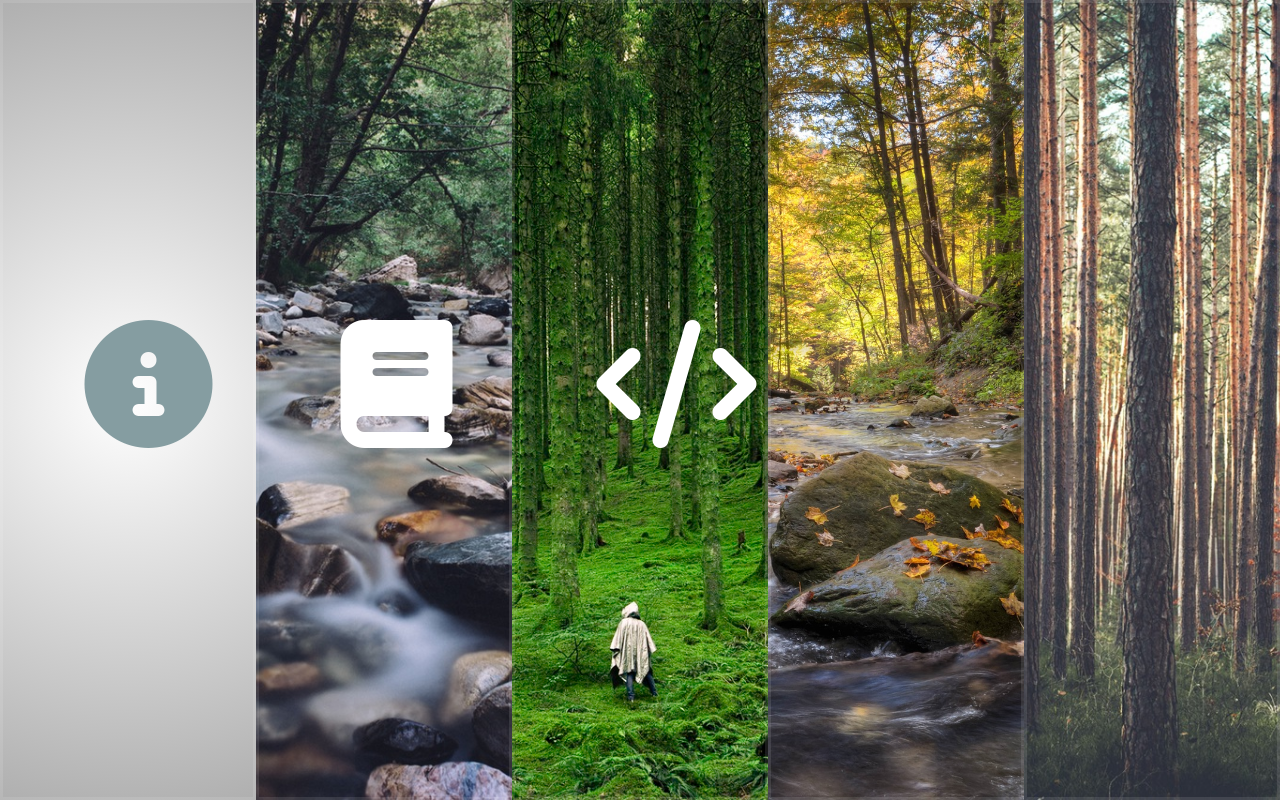
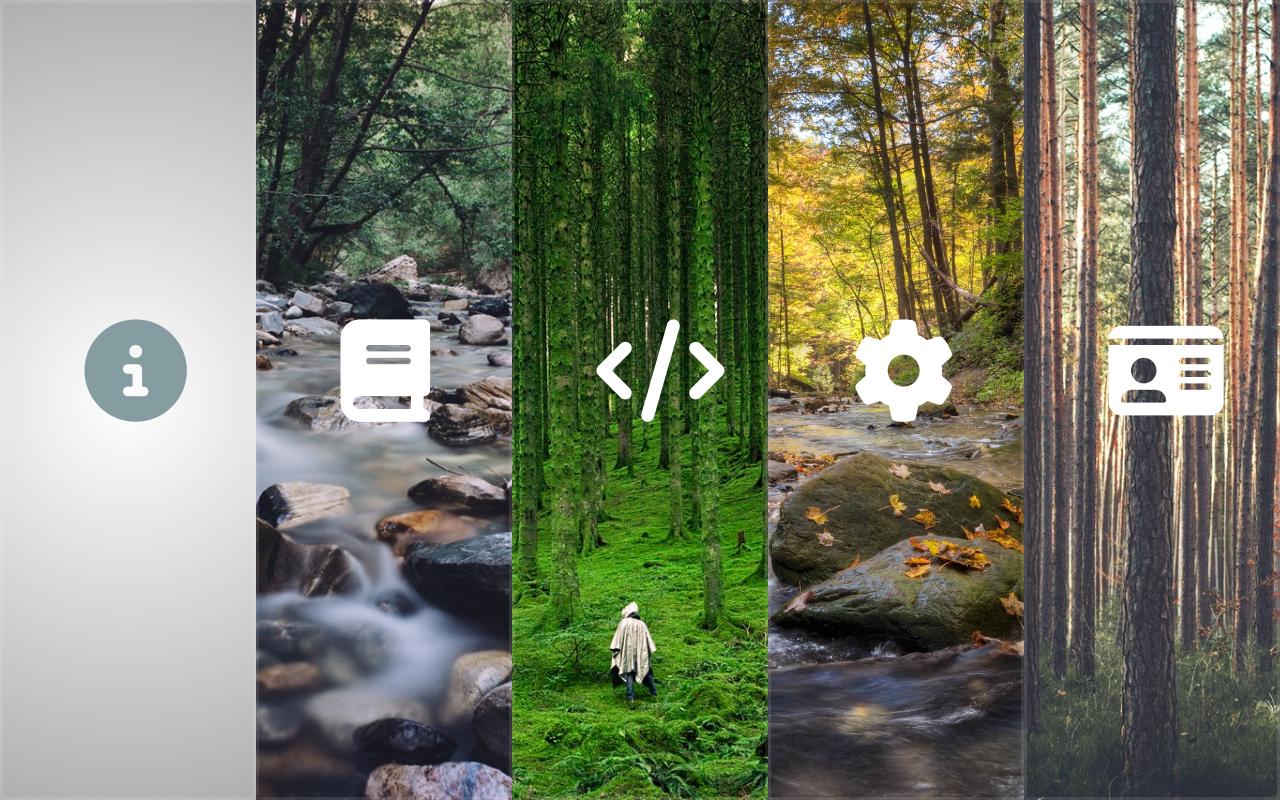
Before and after one commit to Vicula/flex-portfolio, a plain HTML site: page index.html in a window 1280 px wide. Drawn offline with Linux system fonts and the light colour scheme.

Commit message:
got the home page done without animation

```diff
--- a/css/main.css
+++ b/css/main.css
@@ -80,24 +80,36 @@ body{
 .icon-2{
   position: relative;
   top: 40%;
-  font-size: 8em;
+  font-size: 8vw;
   left:33%;
 }
 .icon-1{
   position: relative;
   top: 40%;
-  font-size: 8em;
+  font-size: 8vw;
   left:33%;
 }
 
 .icon-3{
   position: relative;
   top: 40%;
-  font-size: 8em;
+  font-size: 8vw;
   left:33%;
   /*color: #47c994;*/
   /*display: none;*/
   /*animation: bounce 0.5s cubic-bezier(0.1, 0, 0.3, 1) infinite alternate;*/
+}
+.icon-4{
+  position: relative;
+  top: 40%;
+  font-size: 8vw;
+  left:33%;
+}
+.icon-5{
+  position: relative;
+  top: 40%;
+  font-size: 8vw;
+  left:33%;
 }
 .home .panel:hover{
   background: radial-gradient(circle at center, rgba(255,255,255,1), rgba(175,175,175,1) );
@@ -113,6 +125,12 @@ body{
 }
 .home .panel:hover .icon-1{
   color: #859da1
+}
+.home .panel:hover .icon-4{
+  color: #f8bb24
+}
+.home .panel:hover .icon-5{
+  color: #bE694b
 }
 
 .sel-3 .panel-1{
--- a/index.html
+++ b/index.html
@@ -41,12 +41,14 @@
       <div class="panel panel-4 panel-normal">
 
         <div class="panel__shadow shadow-4 shadow-none"></div>
+        <i class="fa fa-cog icon-4" aria-hidden="true"></i>
         <div class="label">Skills</div>
         <div class="panel-content"></div>
       </div>
       <div class="panel panel-5 panel-normal">
 
         <div class="panel__shadow shadow-5 shadow-none"></div>
+        <i class="fa fa-id-card icon-5" aria-hidden="true"></i>
         <div class="label">Contact</div>
         <div class="panel-content"></div>
       </div>
```
